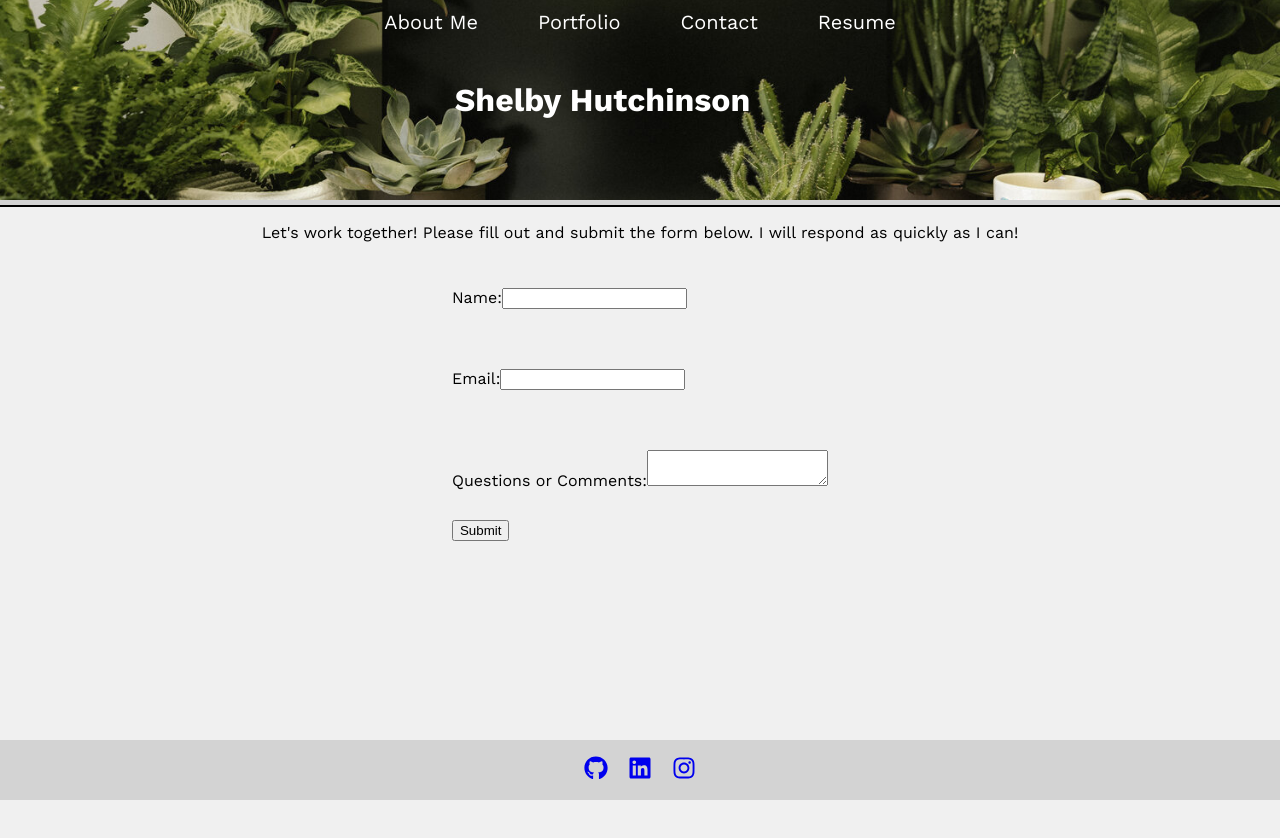
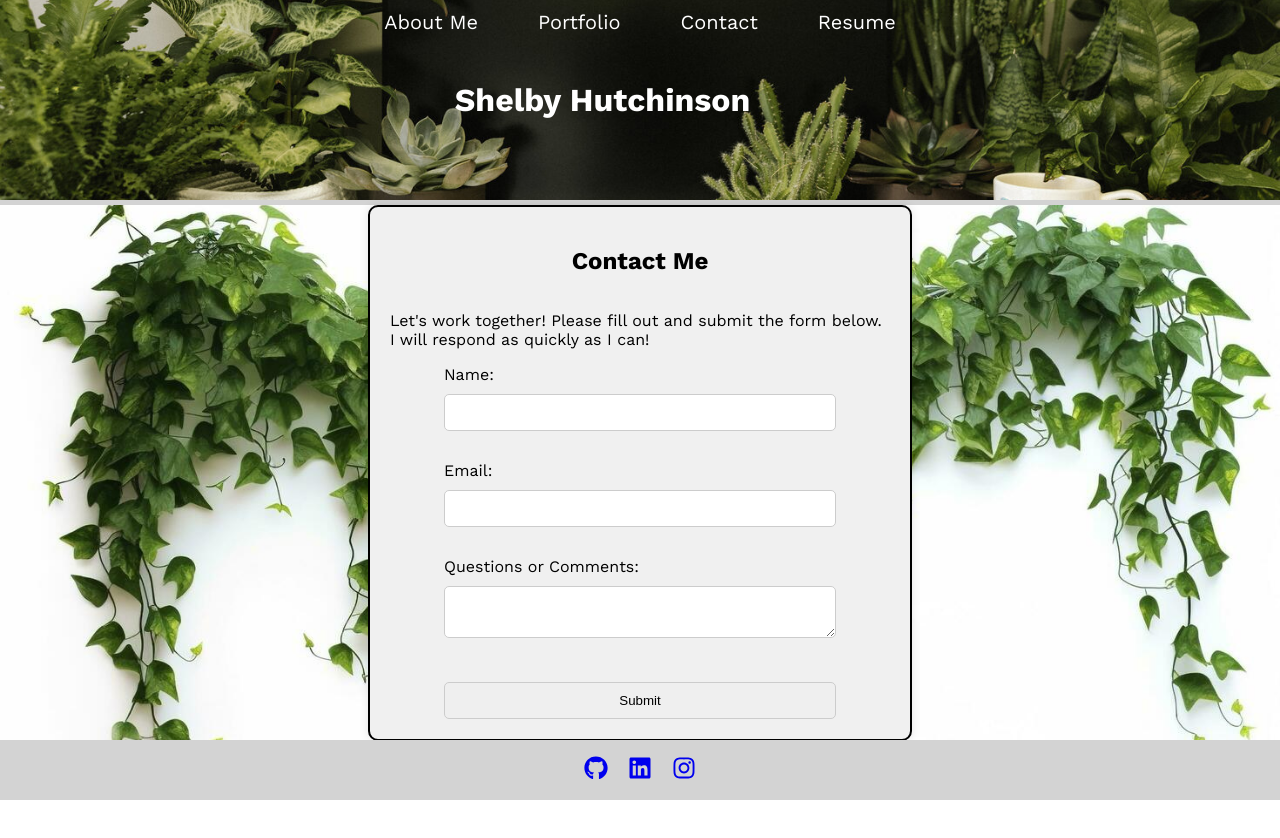
Before and after one commit to shhutc18/React-Portfolio, a React (Vite) app: page /contact in a window 1280 px wide. Shown: the top 838 px of the page. After the commit the page ends 800 px from the top, so only its background shows below. Built offline with nearby package versions, Linux system fonts and the light colour scheme.

Commit message:
added styling and background image

```diff
--- a/src/components/Contact.jsx
+++ b/src/components/Contact.jsx
@@ -1,21 +1,46 @@
-import React, { useState } from 'react';
+import React, { useState, useEffect } from 'react';
+import backgroundImage from '../assets/images/Vines.jpg'; // Adjust the path if necessary
 
 const Contact = () => {
   const [name, setName] = useState('');
   const [email, setEmail] = useState('');
   const [message, setMessage] = useState('');
 
+  useEffect(() => {
+    document.body.style.backgroundImage = `url(${backgroundImage})`;
+    document.body.style.backgroundSize = 'cover';
+    document.body.style.backgroundRepeat = 'no-repeat';
+    document.body.style.backgroundPosition = '0 100px'; // Move the image down by 100px
+    return () => {
+      document.body.style.backgroundImage = null;
+      document.body.style.backgroundSize = null;
+      document.body.style.backgroundRepeat = null;
+      document.body.style.backgroundPosition = null;
+    };
+  }, []);
+
   const formFieldStyle = { marginBottom: '30px' };
   const formContainerStyle = {
     display: 'flex',
     flexDirection: 'column',
     alignItems: 'center',
-    height: '100vh',
     backgroundColor: '#f0f0f0',
     fontFamily: "'Work Sans', sans-serif",
-    borderTop: '2px solid black',
+    border: '2px solid black',
+    padding: '20px',
+    borderRadius: '10px',
+    boxShadow: '0px 0px 10px rgba(0, 0, 0, 0.1)',
+    maxWidth: '500px',
+    margin: '0 auto',
   };
-  const inputStyle = { marginTop: '30px'}; // Add this
+  const inputStyle = {
+    marginTop: '10px',
+    padding: '10px',
+    width: '100%',
+    boxSizing: 'border-box',
+    borderRadius: '5px',
+    border: '1px solid #ccc',
+  };
 
   const handleSubmit = (event) => {
     event.preventDefault();
@@ -24,13 +49,14 @@ const Contact = () => {
 
   return (
     <div style={formContainerStyle}>
+      <h2>Contact Me</h2>
       <p>Let's work together! Please fill out and submit the form below. I will respond as quickly as I can!</p>
       <form onSubmit={handleSubmit}>
         <div style={formFieldStyle}>
           <label>
             Name:
             <input
-              style={inputStyle} // Add this
+              style={inputStyle}
               type="text"
               value={name}
               onChange={(e) => setName(e.target.value)}
@@ -42,7 +68,7 @@ const Contact = () => {
           <label>
             Email:
             <input
-              style={inputStyle} // Add this
+              style={inputStyle}
               type="email"
               value={email}
               onChange={(e) => setEmail(e.target.value)}
@@ -56,14 +82,14 @@ const Contact = () => {
           <label>
             Questions or Comments:
             <textarea
-              style={inputStyle} // Add this
+              style={inputStyle}
               value={message}
               onChange={(e) => setMessage(e.target.value)}
               required
             />
           </label>
         </div>
-        <input type="submit" value="Submit" />
+        <input type="submit" value="Submit" style={{ ...inputStyle, cursor: 'pointer' }} />
       </form>
     </div>
   );
```
